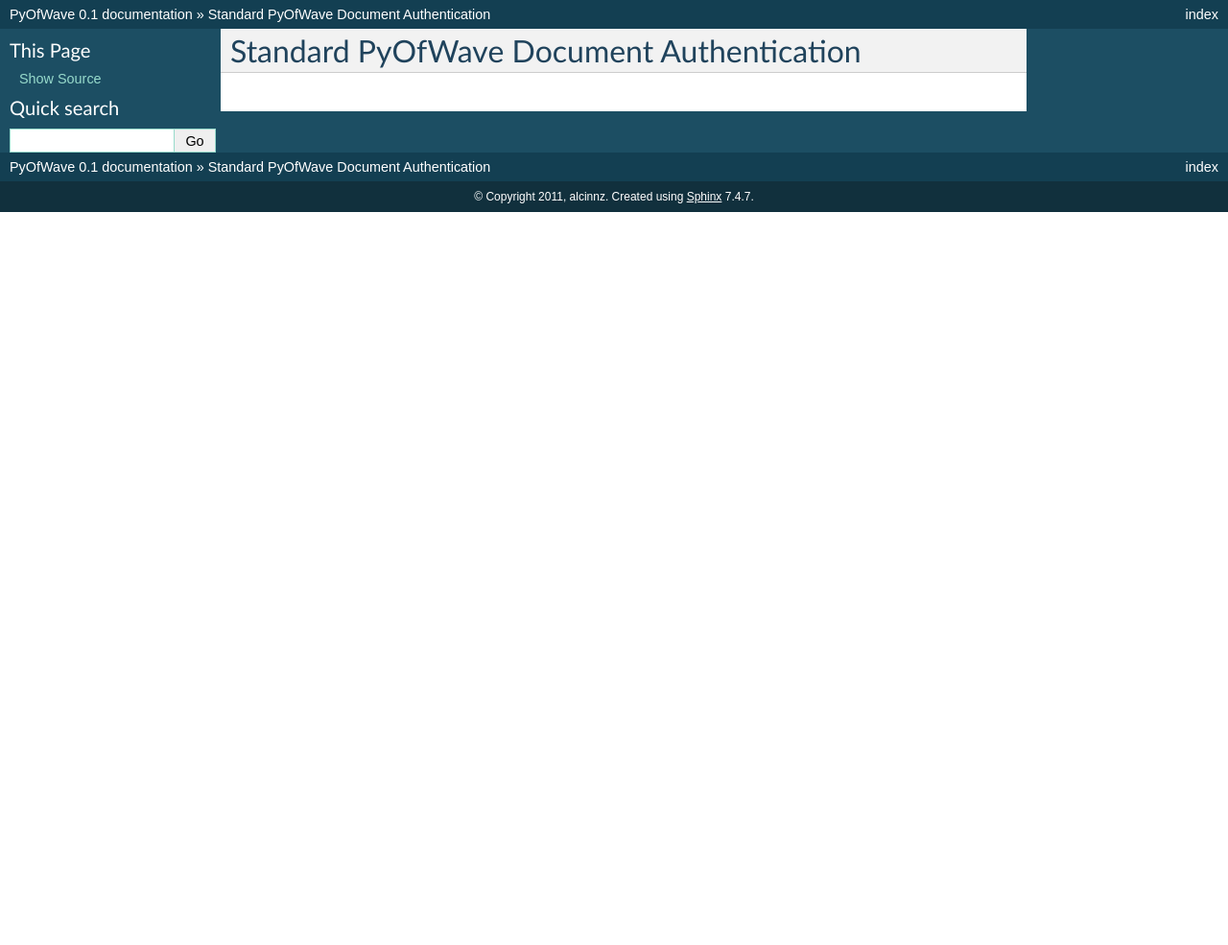
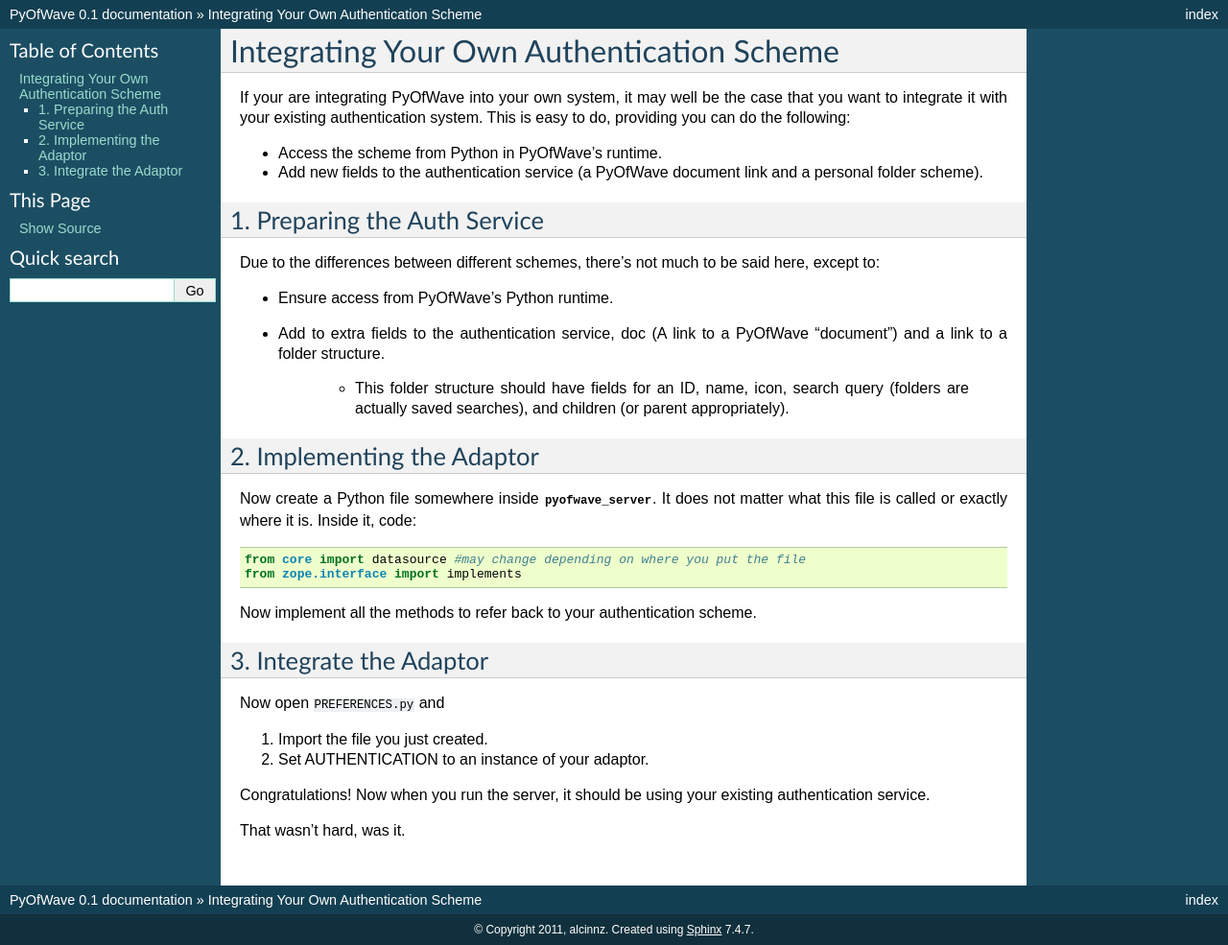
Before and after one commit to pyofwave/PyOfWave, a Sphinx documentation site: the page built from docs/server/source/Extending/Authentication.rst, in a window 1280 px wide. Shown: the whole page at 96% size. Built offline with Sphinx 7.4.7, drawn with Linux system fonts in a browser that asks for light colours; pages that are not in the unit, such as notebooks, are missing from menus; before the commit the page ends 900 px from its top, so only the background shows below that.

Commit message:
Documenting how to create an authentication service.

```diff
--- a/docs/server/source/Extending/Authentication.rst
+++ b/docs/server/source/Extending/Authentication.rst
@@ -1,2 +1,42 @@
-Standard PyOfWave Document Authentication
-=========================================
+Integrating Your Own Authentication Scheme
+****************************************************
+
+If your are integrating PyOfWave into your own system, it may well be the case that you want to integrate it with your existing authentication system. This is easy to do, providing you can do the following:
+
+- Access the scheme from Python in PyOfWave's runtime.
+
+- Add new fields to the authentication service (a PyOfWave document link and a personal folder scheme).
+
+1. Preparing the Auth Service
+======================
+
+Due to the differences between different schemes, there's not much to be said here, except to:
+
+- Ensure access from PyOfWave's Python runtime.
+
+- Add to extra fields to the authentication service, doc (A link to a PyOfWave "document") and a link to a folder structure.
+
+   * This folder structure should have fields for an ID, name, icon, search query (folders are actually saved searches), and children (or parent appropriately).
+
+2. Implementing the Adaptor
+=====================
+
+Now create a Python file somewhere inside :py:mod:`pyofwave_server`. It does not matter what this file is called or exactly where it is. Inside it, code::
+
+   from core import datasource #may change depending on where you put the file
+   from zope.interface import implements
+
+Now implement all the methods to refer back to your authentication scheme.
+
+3. Integrate the Adaptor
+=================
+
+Now open :file:`PREFERENCES.py` and
+
+#. Import the file you just created.
+
+#. Set AUTHENTICATION to an instance of your adaptor.
+
+Congratulations! Now when you run the server, it should be using your existing authentication service.
+
+That wasn't hard, was it.
```
